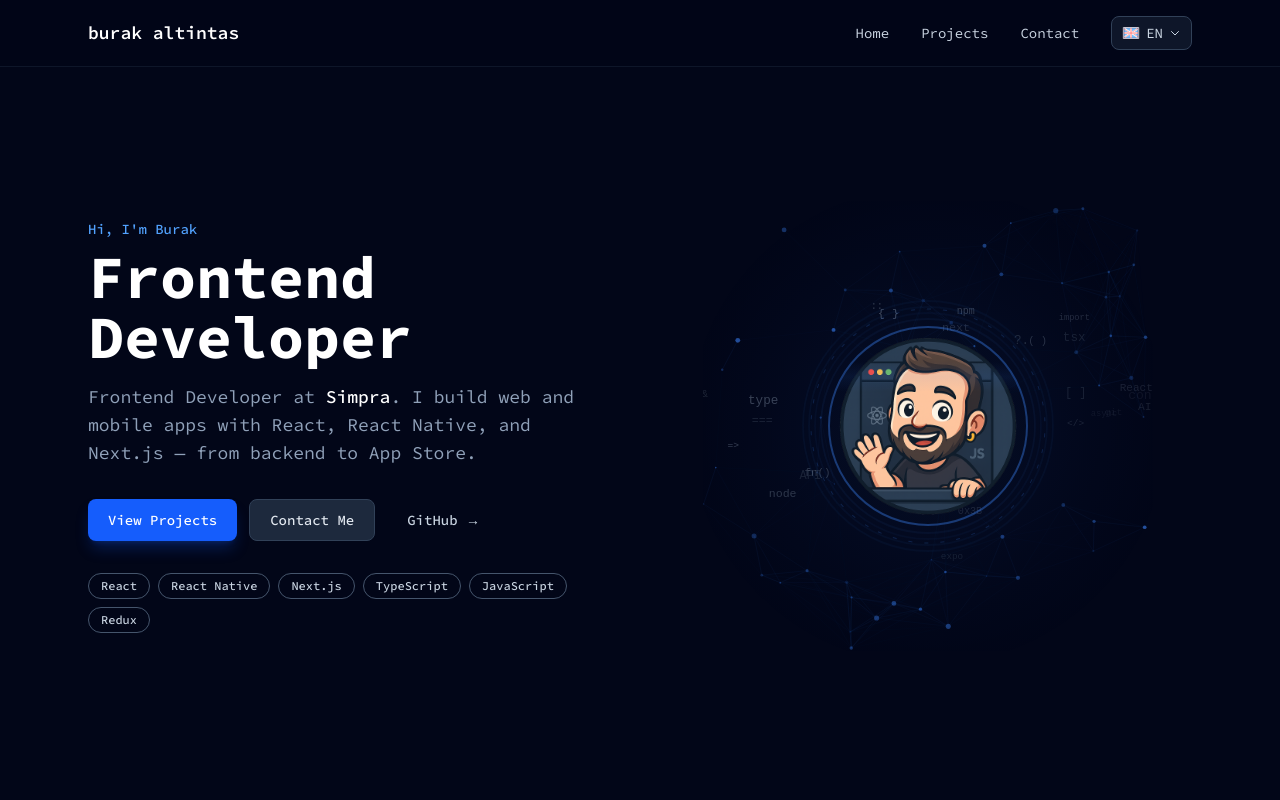
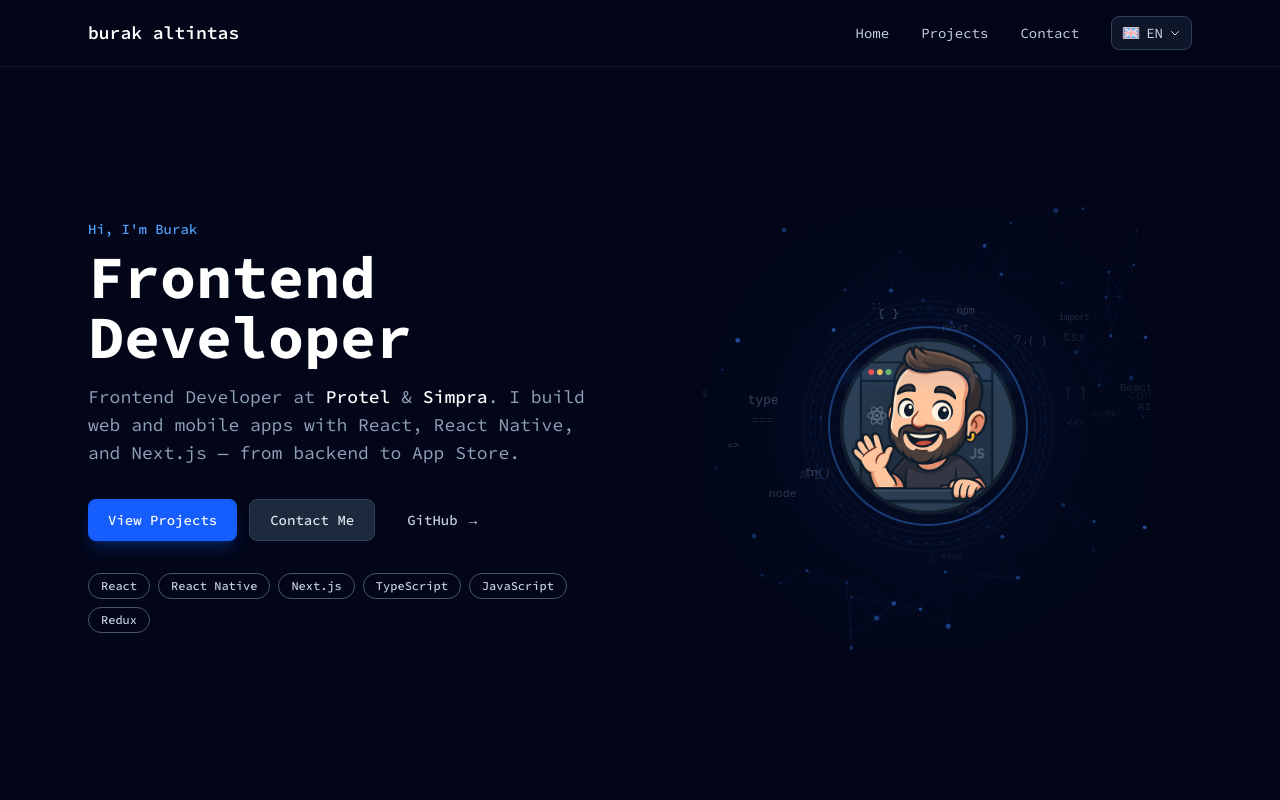
Before and after one commit to buraltintas/my-portfolio, a Next.js app: page / in a window 1280 px wide. Shown: the top 800 px of the page. Built offline with nearby package versions, Linux system fonts and the light colour scheme.

Commit message:
Add Protel to experience

```diff
--- a/src/components/home/Hero.tsx
+++ b/src/components/home/Hero.tsx
@@ -25,6 +25,15 @@
           <p className="mb-6 max-w-lg text-base text-slate-400 sm:mb-8 sm:text-lg">
             {t('hero.subtitle.before')}
             {t('hero.subtitle.before') && ' '}
+            <a
+              href="https://www.protel.com.tr/"
+              target="_blank"
+              rel="noopener noreferrer"
+              className="font-medium text-white hover:text-blue-400 transition-colors"
+            >
+              Protel
+            </a>
+            {' & '}
             <a
               href="https://simprasuite.com/"
               target="_blank"
--- a/src/data/experience.ts
+++ b/src/data/experience.ts
@@ -8,7 +8,7 @@
 
 export const experiences: Experience[] = [
   {
-    company: 'Simpra',
+    company: 'Protel & Simpra',
     role: {
       en: 'Frontend Developer',
       tr: 'Frontend Developer',
```
